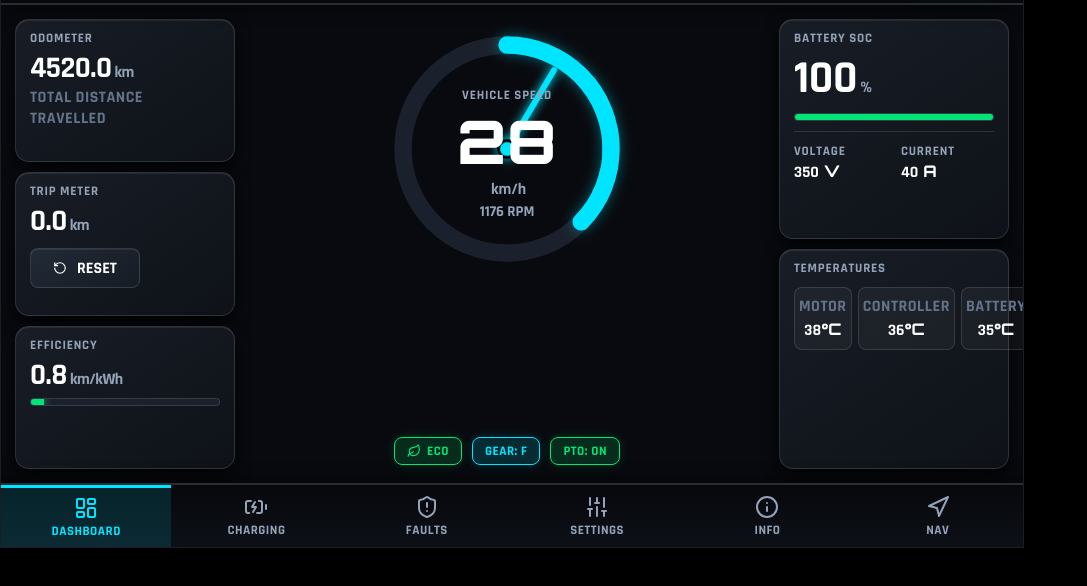
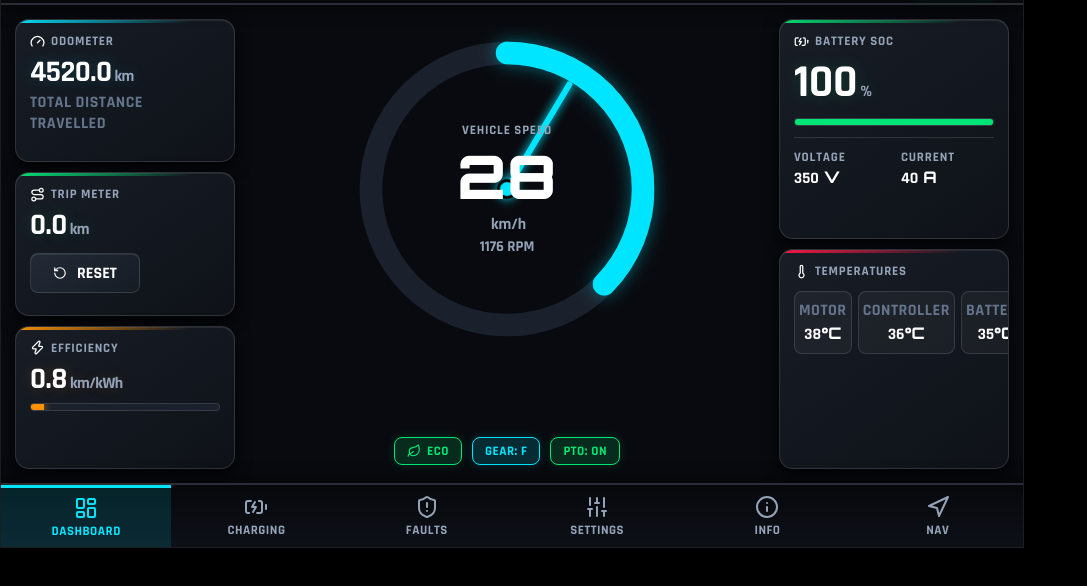
Before and after one commit to sgpadmin01/EV-UI, a plain HTML site: page client/pages/index.html in a window 1280 px wide. Shown: the part 52-638 px from the top of the page, without its empty margins (0-1087 px from the left). Drawn offline with nearby package versions, Linux system fonts and the light colour scheme.

Commit message:
style: enhance dashboard card visuals and adjust gauge dimensions

```diff
--- a/client/pages/index.html
+++ b/client/pages/index.html
@@ -25,8 +25,8 @@
 
     /* Automotive Speedometer Gauge Visual Polish */
     .gauge-wrapper {
-      width: 260px;
-      height: 260px;
+      width: 340px;
+      height: 340px;
       position: relative;
       display: flex;
       align-items: center;
@@ -70,10 +70,10 @@
 
     .needle-pointer {
       width: 6px;
-      height: 90px;
+      height: 119px;
       background: var(--accent-primary);
       position: absolute;
-      top: 35px;
+      top: 45px;
       border-radius: 3px;
       box-shadow: 0 0 10px var(--accent-primary);
     }
@@ -95,7 +95,6 @@
       flex-direction: column;
       align-items: center;
       z-index: 2;
-      margin-top: 10px;
     }
 
     /* Battery SOC Bar Graphic */
@@ -115,6 +114,10 @@
       background: var(--success);
       box-shadow: 0 0 8px var(--success);
       transition: width 0.4s ease-out;
+    }
+    .soc-progress-fill.amber {
+      background: var(--warning);
+      box-shadow: 0 0 8px var(--warning);
     }
 
     /* Charging Screen Grid */
@@ -278,15 +281,49 @@
       background: var(--bg-card-grad);
       border: 1.5px solid var(--border-color);
       border-radius: var(--radius-card);
-      padding: 10px 14px;
+      padding: 12px 14px;
       box-shadow: var(--shadow-card);
       display: flex;
       flex-direction: column;
-      gap: 2px;
+      gap: 3px;
       flex: 1;
       min-height: 0;
+      position: relative;
+      overflow: hidden;
+      transition: transform 0.15s ease-out, border-color 0.15s ease-out, box-shadow 0.15s ease-out;
     }
-    .dash-card .hmi-label { margin-bottom: 1px; }
+    .dash-card::before {
+      content: "";
+      position: absolute;
+      top: 0;
+      left: 0;
+      right: 0;
+      height: 3px;
+      background: linear-gradient(90deg, var(--card-accent, var(--accent-primary)), transparent 80%);
+      opacity: 0.95;
+    }
+    .dash-card.accent-cyan  { --card-accent: var(--accent-primary); --card-glow: var(--accent-glow); }
+    .dash-card.accent-green { --card-accent: var(--success);       --card-glow: var(--success-glow); }
+    .dash-card.accent-amber { --card-accent: var(--warning);       --card-glow: var(--warning-glow); }
+    .dash-card.accent-red   { --card-accent: var(--danger);        --card-glow: var(--danger-glow); }
+    .dash-card:active {
+      transform: scale(0.985);
+      border-color: var(--card-accent, var(--accent-primary));
+      box-shadow: 0 0 14px var(--card-glow, var(--accent-glow)), inset 0 1px 0 var(--border-highlight);
+    }
+    .dash-card-header {
+      display: flex;
+      align-items: center;
+      gap: 6px;
+      min-height: 18px;
+    }
+    .dash-card-header .hmi-label { margin: 0; }
+    .dash-card-header i {
+      color: var(--card-accent, var(--accent-primary));
+      filter: drop-shadow(0 0 4px var(--card-glow, var(--accent-glow)));
+      flex-shrink: 0;
+    }
+    .dash-card .dash-value { text-shadow: 0 0 16px var(--card-glow, rgba(255, 255, 255, 0.08)); }
     .dash-value {
       font-family: var(--font-family-display);
       font-size: var(--font-value);
@@ -310,6 +347,7 @@
       min-height: 40px;
       min-width: 110px;
     }
+    .dash-trip-btn:hover { border-color: var(--card-accent, var(--success)); color: var(--card-accent, var(--success)); }
     .dash-batt-metrics {
       display: flex;
       gap: var(--space-md);
@@ -333,6 +371,11 @@
       border: 1px solid var(--border-color);
       border-radius: var(--radius-sm);
       padding: 8px 4px;
+      transition: border-color 0.15s ease-out, background 0.15s ease-out;
+    }
+    .dash-temp-chip:active {
+      border-color: var(--card-accent, var(--danger));
+      background: rgba(255, 255, 255, 0.08);
     }
     .dash-temp-chip .temp-label {
       font-size: var(--font-xs);
@@ -522,25 +565,34 @@
 
           <!-- Left: Distance & Efficiency -->
           <div class="dash-left">
-            <div class="dash-card">
-              <span class="hmi-label">Odometer</span>
+            <div class="dash-card accent-cyan">
+              <div class="dash-card-header">
+                <i data-lucide="gauge" style="width:15px; height:15px;"></i>
+                <span class="hmi-label">Odometer</span>
+              </div>
               <div class="dash-value"><span id="dash-odometer">4,520.0</span><span class="hmi-unit">km</span></div>
               <span class="dash-meta">Total Distance Travelled</span>
             </div>
 
-            <div class="dash-card">
-              <span class="hmi-label">Trip Meter</span>
+            <div class="dash-card accent-green">
+              <div class="dash-card-header">
+                <i data-lucide="route" style="width:15px; height:15px;"></i>
+                <span class="hmi-label">Trip Meter</span>
+              </div>
               <div class="dash-value"><span id="dash-trip">0.0</span><span class="hmi-unit">km</span></div>
               <button class="hmi-btn dash-trip-btn" onclick="resetTrip()">
                 <i data-lucide="rotate-ccw" style="width:14px; height:14px;"></i> Reset
               </button>
             </div>
 
-            <div class="dash-card">
-              <span class="hmi-label">Efficiency</span>
+            <div class="dash-card accent-amber">
+              <div class="dash-card-header">
+                <i data-lucide="zap" style="width:15px; height:15px;"></i>
+                <span class="hmi-label">Efficiency</span>
+              </div>
               <div class="dash-value"><span id="dash-efficiency">0.0</span><span class="hmi-unit">km/kWh</span></div>
               <div class="soc-progress-track" style="margin-top:4px;">
-                <div class="soc-progress-fill" id="eff-bar-fill" style="width:0%;"></div>
+                <div class="soc-progress-fill amber" id="eff-bar-fill" style="width:0%;"></div>
               </div>
             </div>
           </div>
@@ -573,8 +625,11 @@
 
           <!-- Right: Battery & Temperatures -->
           <div class="dash-right">
-            <div class="dash-card">
-              <span class="hmi-label">Battery SOC</span>
+            <div class="dash-card accent-green">
+              <div class="dash-card-header">
+                <i data-lucide="battery-charging" style="width:15px; height:15px;"></i>
+                <span class="hmi-label">Battery SOC</span>
+              </div>
               <div class="dash-value dash-soc-num"><span id="dash-soc">100</span><span class="hmi-unit">%</span></div>
               <div class="soc-progress-track">
                 <div class="soc-progress-fill" id="soc-bar-fill"></div>
@@ -591,8 +646,11 @@
               </div>
             </div>
 
-            <div class="dash-card">
-              <span class="hmi-label">Temperatures</span>
+            <div class="dash-card accent-red">
+              <div class="dash-card-header">
+                <i data-lucide="thermometer" style="width:15px; height:15px;"></i>
+                <span class="hmi-label">Temperatures</span>
+              </div>
               <div class="dash-temps">
                 <div class="dash-temp-chip">
                   <span class="temp-label">Motor</span>
```
